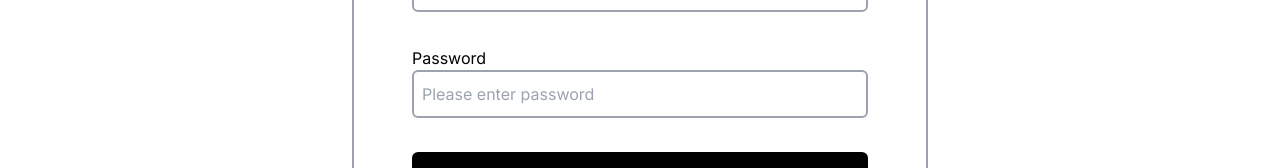
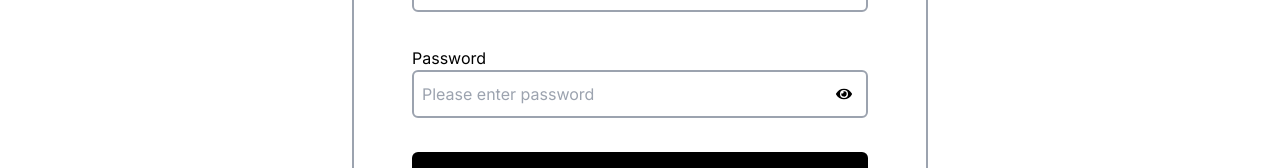
Before and after one commit to mohdasifabid/e-commerce-app, a Next.js app: page /create-account in a window 1280 px wide. Shown: the part 424-592 px from the top of the page. Built offline with nearby package versions, Linux system fonts and the light colour scheme.

Commit message:
Handle password visibility

```diff
--- a/app/ui/input.tsx
+++ b/app/ui/input.tsx
@@ -1,16 +1,35 @@
+"use client";
+
+import { useState } from "react";
 import { InputPropsType } from "../lib/definitions";
-
+import { FaEye, FaEyeSlash } from "react-icons/fa";
 export const Input = (props: InputPropsType) => {
   const { placeholder, label, type, setter } = props;
+  const [showPassword, setShowPassword] = useState(false);
+
+  const handlePasswordVisibility = () =>
+    setShowPassword((prevState) => !prevState);
+
   return (
     <div className="min-w-300 h-74">
       <p className="">{label}</p>
-      <input
-        onChange={(e) => setter(e.target.value)}
-        type={type}
-        placeholder={placeholder}
-        className="w-456 h-48 p-2  focus:outline-none border-2 border-gray-400 rounded-md"
-      />
+      <div className="relative">
+        <input
+          onChange={(e) => setter(e.target.value)}
+          type={showPassword ? "text" : type}
+          placeholder={placeholder}
+          className="w-456 h-48 p-2  focus:outline-none border-2 border-gray-400 rounded-md"
+        />
+        {type === "password" && (
+          <button
+            type="button"
+            className="absolute top-4 right-4"
+            onClick={handlePasswordVisibility}
+          >
+            {showPassword ? <FaEyeSlash /> : <FaEye />}
+          </button>
+        )}
+      </div>
     </div>
   );
 };
```
